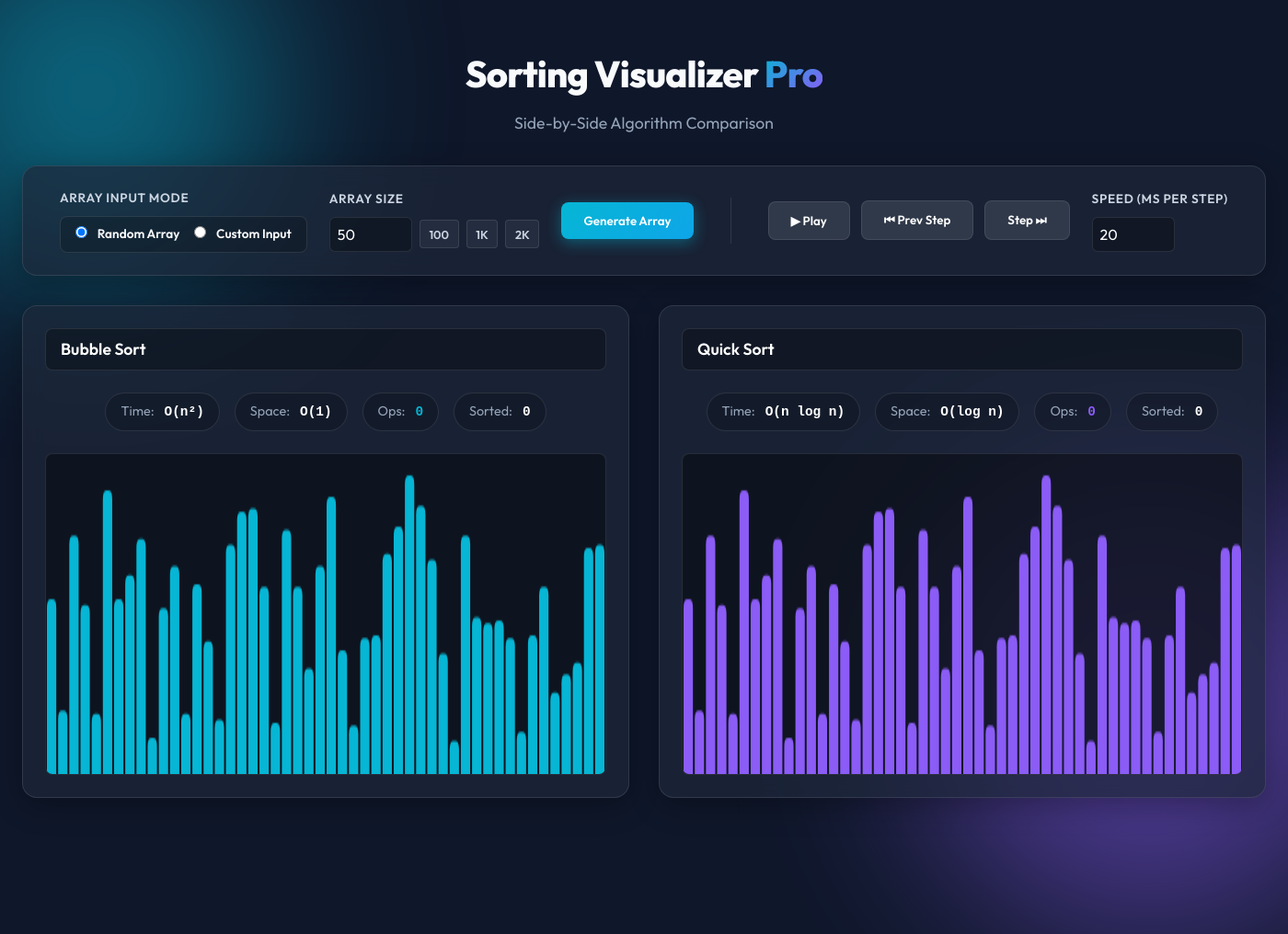
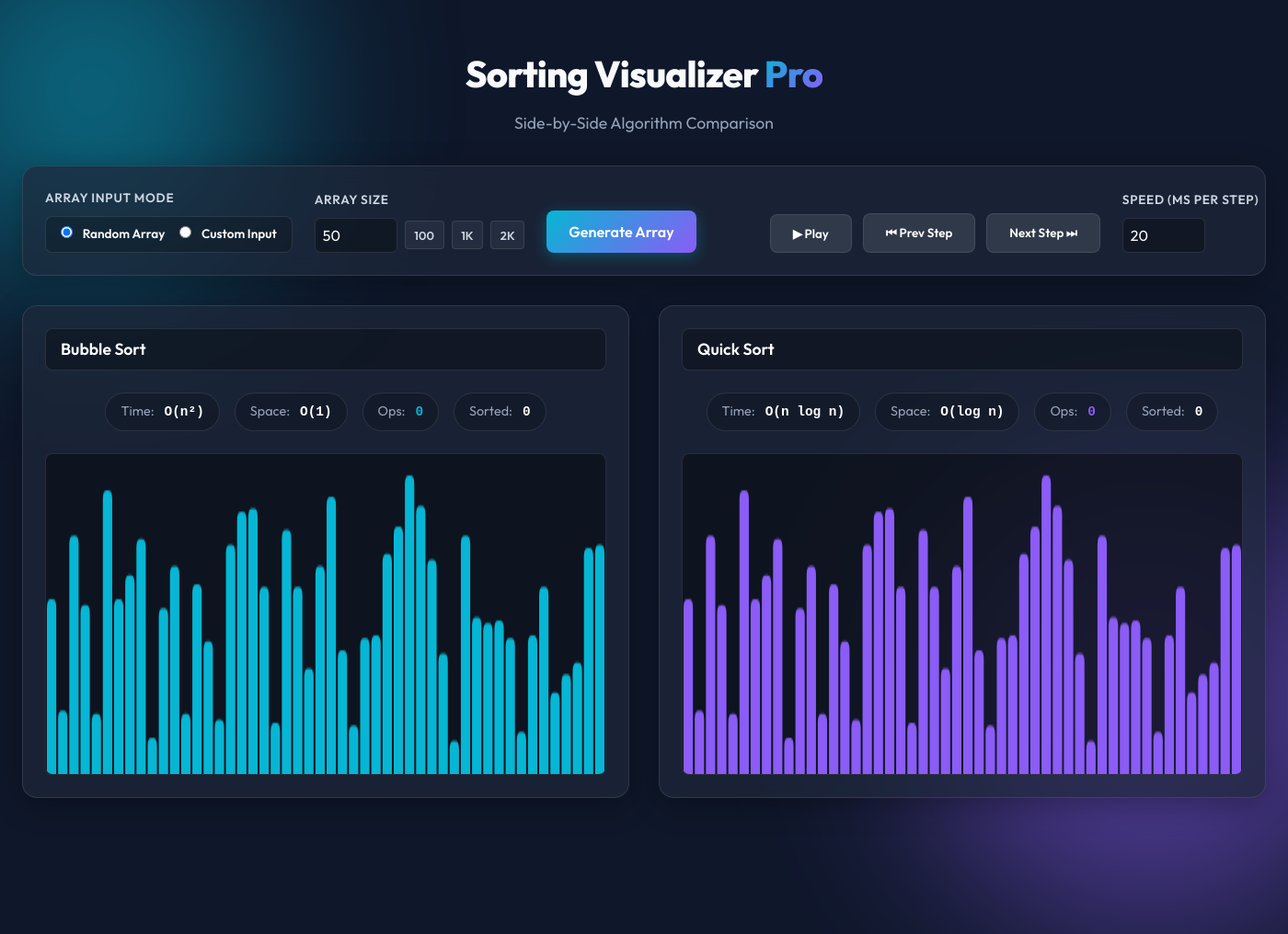
Before and after one commit to s4meer-dev/CFAI-Project, a Flask app: page / in a window 1400 px wide; the page is wider, and only the part inside the window is pictured. Shown: that part at 92% size. Run offline with Flask 3, Linux system fonts and the light colour scheme.

Commit message:
style: force global controls layout to a single horizontally scrolling line

```diff
--- a/static/css/style.css
+++ b/static/css/style.css
@@ -84,17 +84,26 @@ header p {
 /* Global Controls */
 .global-controls {
     display: flex;
-    flex-wrap: wrap;
+    flex-wrap: nowrap;
     gap: 1.5rem;
-    align-items: center;
-    justify-content: center;
+    align-items: flex-end;
     margin-bottom: 2rem;
+    padding: 1.5rem;
+    overflow-x: auto;
+    scrollbar-width: thin;
 }
-
+.global-controls::-webkit-scrollbar {
+    height: 8px;
+}
+.global-controls::-webkit-scrollbar-thumb {
+    background: rgba(255,255,255,0.2);
+    border-radius: 4px;
+}
 .control-group {
     display: flex;
     flex-direction: column;
     gap: 0.5rem;
+    flex-shrink: 0;
 }
 .control-group label {
     font-size: 0.85rem;
@@ -158,16 +167,25 @@ button {
     cursor: pointer;
     transition: all 0.2s ease;
     padding: 0.75rem 1.5rem;
+    flex-shrink: 0;
 }
 
 .btn-primary {
-    background: linear-gradient(135deg, var(--accent-1), #0ea5e9);
+    background: linear-gradient(135deg, var(--accent-1), var(--accent-2));
     color: #fff;
-    box-shadow: 0 4px 15px rgba(6, 182, 212, 0.4);
+    border: none;
+    padding: 0.8rem 1.5rem;
+    border-radius: 8px;
+    font-size: 1rem;
+    font-weight: 600;
+    cursor: pointer;
+    box-shadow: 0 4px 15px rgba(6, 182, 212, 0.3);
+    transition: all 0.3s ease;
+    flex-shrink: 0;
 }
 .btn-primary:hover {
     transform: translateY(-2px);
-    box-shadow: 0 6px 20px rgba(6, 182, 212, 0.6);
+    box-shadow: 0 6px 20px rgba(6, 182, 212, 0.4);
 }
 
 .btn-play, .btn-pause, .btn-step {
--- a/templates/index.html
+++ b/templates/index.html
@@ -56,7 +56,7 @@
                 <button id="btn-play" class="btn-play">▶ Play</button>
                 <button id="btn-pause" class="btn-pause hidden">⏸ Pause</button>
                 <button id="btn-prev" class="btn-step">⏮ Prev Step</button>
-                <button id="btn-step" class="btn-step">Step ⏭</button>
+                <button id="btn-step" class="btn-step">Next Step ⏭</button>
             </div>
 
             <div class="control-group">
```
